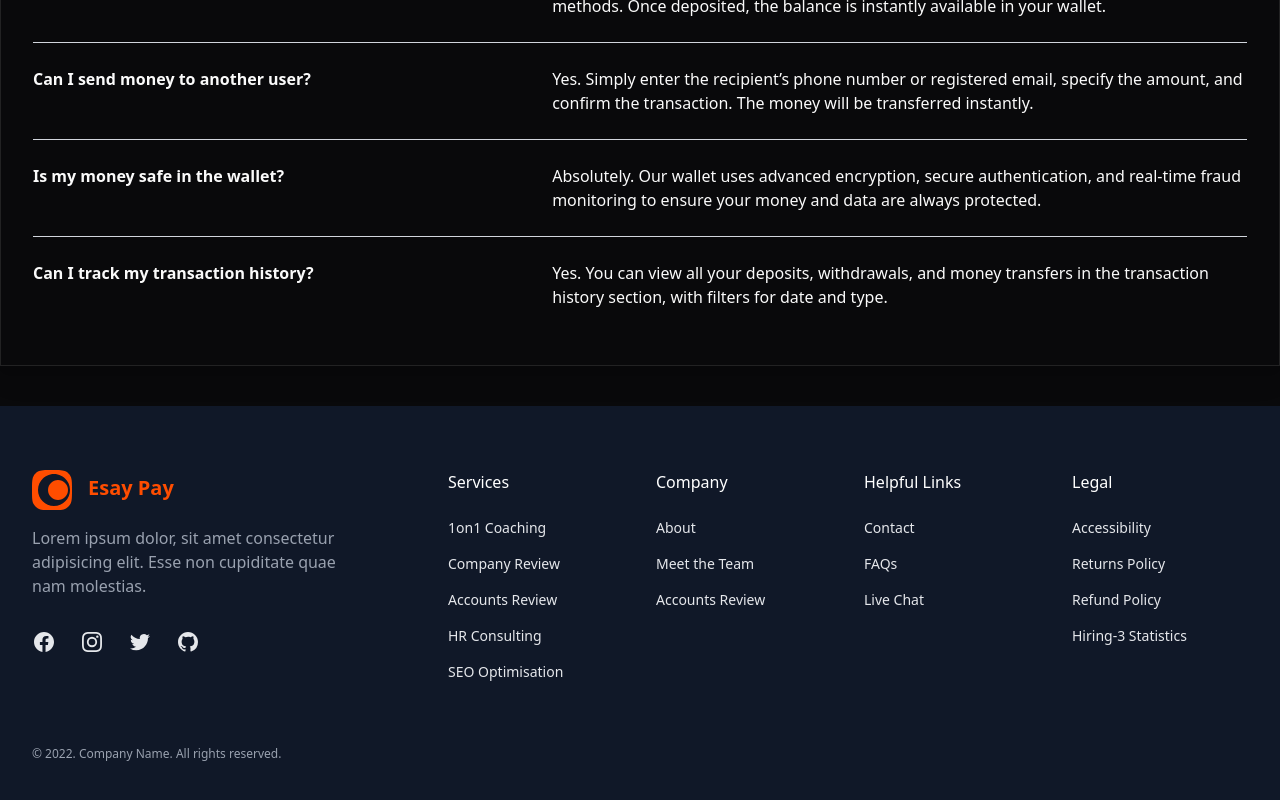
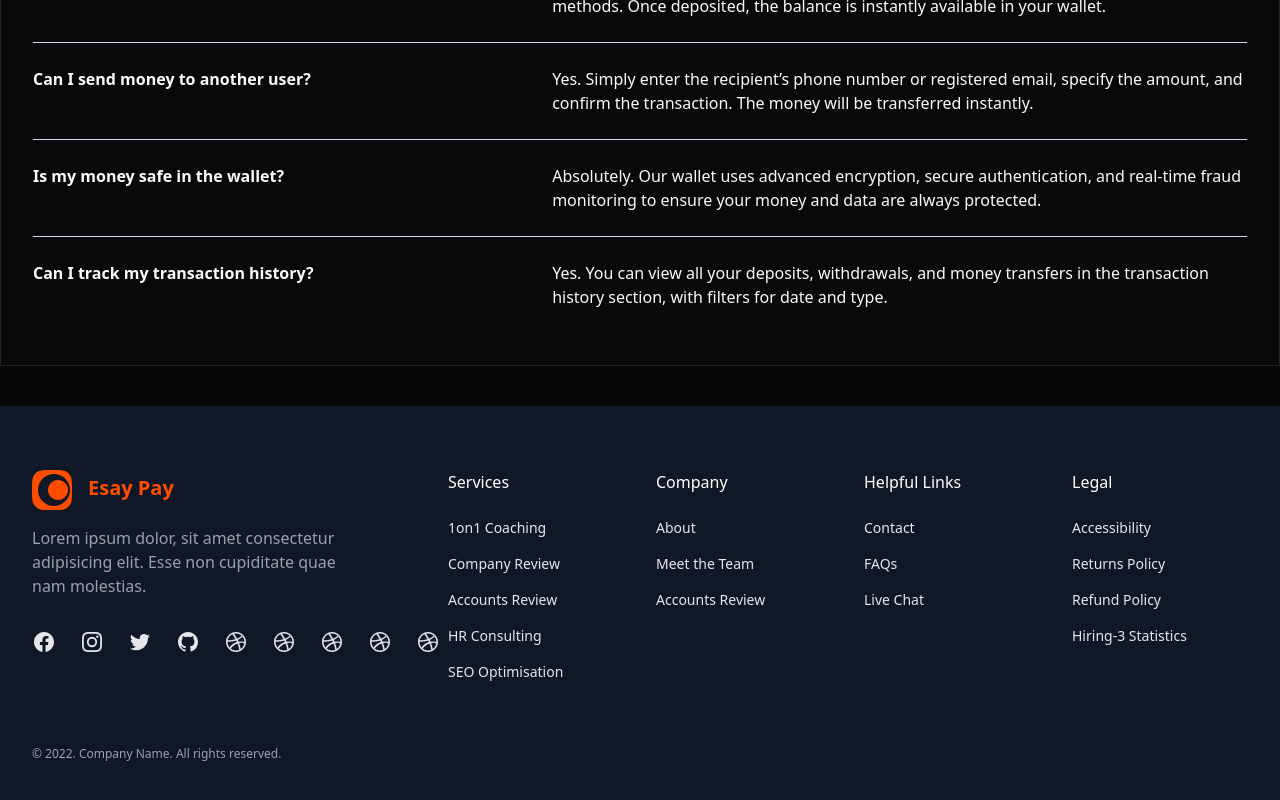
Before and after one commit to rakibul561/digital-wallet-client, a React (Vite) app: page / in a window 1280 px wide. Shown: the part 1808-2608 px from the top of the page. Built offline with nearby package versions, Linux system fonts and the light colour scheme; no server answers.

Commit message:
change code

```diff
--- a/src/layout/Footer.tsx
+++ b/src/layout/Footer.tsx
@@ -114,7 +114,7 @@ const Footer = () => {
                 </a>
               </li>
 
-              {/* <li>
+              <li>
                 <a
                   href="#"
                   rel="noreferrer"
@@ -136,7 +136,99 @@ const Footer = () => {
                     />
                   </svg>
                 </a>
-              </li> */}
+              </li>
+              <li>
+                <a
+                  href="#"
+                  rel="noreferrer"
+                  target="_blank"
+                  className=" transition hover:opacity-75 dark:text-gray-200"
+                >
+                  <span className="sr-only">Dribbble</span>
+
+                  <svg
+                    className="size-6"
+                    fill="currentColor"
+                    viewBox="0 0 24 24"
+                    aria-hidden="true"
+                  >
+                    <path
+                      fillRule="evenodd"
+                      d="M12 2C6.48 2 2 6.48 2 12s4.48 10 10 10c5.51 0 10-4.48 10-10S17.51 2 12 2zm6.605 4.61a8.502 8.502 0 011.93 5.314c-.281-.054-3.101-.629-5.943-.271-.065-.141-.12-.293-.184-.445a25.416 25.416 0 00-.564-1.236c3.145-1.28 4.577-3.124 4.761-3.362zM12 3.475c2.17 0 4.154.813 5.662 2.148-.152.216-1.443 1.941-4.48 3.08-1.399-2.57-2.95-4.675-3.189-5A8.687 8.687 0 0112 3.475zm-3.633.803a53.896 53.896 0 013.167 4.935c-3.992 1.063-7.517 1.04-7.896 1.04a8.581 8.581 0 014.729-5.975zM3.453 12.01v-.26c.37.01 4.512.065 8.775-1.215.25.477.477.965.694 1.453-.109.033-.228.065-.336.098-4.404 1.42-6.747 5.303-6.942 5.629a8.522 8.522 0 01-2.19-5.705zM12 20.547a8.482 8.482 0 01-5.239-1.8c.152-.315 1.888-3.656 6.703-5.337.022-.01.033-.01.054-.022a35.318 35.318 0 011.823 6.475 8.4 8.4 0 01-3.341.684zm4.761-1.465c-.086-.52-.542-3.015-1.659-6.084 2.679-.423 5.022.271 5.314.369a8.468 8.468 0 01-3.655 5.715z"
+                      clipRule="evenodd"
+                    />
+                  </svg>
+                </a>
+              </li>
+              <li>
+                <a
+                  href="#"
+                  rel="noreferrer"
+                  target="_blank"
+                  className=" transition hover:opacity-75 dark:text-gray-200"
+                >
+                  <span className="sr-only">Dribbble</span>
+
+                  <svg
+                    className="size-6"
+                    fill="currentColor"
+                    viewBox="0 0 24 24"
+                    aria-hidden="true"
+                  >
+                    <path
+                      fillRule="evenodd"
+                      d="M12 2C6.48 2 2 6.48 2 12s4.48 10 10 10c5.51 0 10-4.48 10-10S17.51 2 12 2zm6.605 4.61a8.502 8.502 0 011.93 5.314c-.281-.054-3.101-.629-5.943-.271-.065-.141-.12-.293-.184-.445a25.416 25.416 0 00-.564-1.236c3.145-1.28 4.577-3.124 4.761-3.362zM12 3.475c2.17 0 4.154.813 5.662 2.148-.152.216-1.443 1.941-4.48 3.08-1.399-2.57-2.95-4.675-3.189-5A8.687 8.687 0 0112 3.475zm-3.633.803a53.896 53.896 0 013.167 4.935c-3.992 1.063-7.517 1.04-7.896 1.04a8.581 8.581 0 014.729-5.975zM3.453 12.01v-.26c.37.01 4.512.065 8.775-1.215.25.477.477.965.694 1.453-.109.033-.228.065-.336.098-4.404 1.42-6.747 5.303-6.942 5.629a8.522 8.522 0 01-2.19-5.705zM12 20.547a8.482 8.482 0 01-5.239-1.8c.152-.315 1.888-3.656 6.703-5.337.022-.01.033-.01.054-.022a35.318 35.318 0 011.823 6.475 8.4 8.4 0 01-3.341.684zm4.761-1.465c-.086-.52-.542-3.015-1.659-6.084 2.679-.423 5.022.271 5.314.369a8.468 8.468 0 01-3.655 5.715z"
+                      clipRule="evenodd"
+                    />
+                  </svg>
+                </a>
+              </li>
+              <li>
+                <a
+                  href="#"
+                  rel="noreferrer"
+                  target="_blank"
+                  className=" transition hover:opacity-75 dark:text-gray-200"
+                >
+                  <span className="sr-only">Dribbble</span>
+
+                  <svg
+                    className="size-6"
+                    fill="currentColor"
+                    viewBox="0 0 24 24"
+                    aria-hidden="true"
+                  >
+                    <path
+                      fillRule="evenodd"
+                      d="M12 2C6.48 2 2 6.48 2 12s4.48 10 10 10c5.51 0 10-4.48 10-10S17.51 2 12 2zm6.605 4.61a8.502 8.502 0 011.93 5.314c-.281-.054-3.101-.629-5.943-.271-.065-.141-.12-.293-.184-.445a25.416 25.416 0 00-.564-1.236c3.145-1.28 4.577-3.124 4.761-3.362zM12 3.475c2.17 0 4.154.813 5.662 2.148-.152.216-1.443 1.941-4.48 3.08-1.399-2.57-2.95-4.675-3.189-5A8.687 8.687 0 0112 3.475zm-3.633.803a53.896 53.896 0 013.167 4.935c-3.992 1.063-7.517 1.04-7.896 1.04a8.581 8.581 0 014.729-5.975zM3.453 12.01v-.26c.37.01 4.512.065 8.775-1.215.25.477.477.965.694 1.453-.109.033-.228.065-.336.098-4.404 1.42-6.747 5.303-6.942 5.629a8.522 8.522 0 01-2.19-5.705zM12 20.547a8.482 8.482 0 01-5.239-1.8c.152-.315 1.888-3.656 6.703-5.337.022-.01.033-.01.054-.022a35.318 35.318 0 011.823 6.475 8.4 8.4 0 01-3.341.684zm4.761-1.465c-.086-.52-.542-3.015-1.659-6.084 2.679-.423 5.022.271 5.314.369a8.468 8.468 0 01-3.655 5.715z"
+                      clipRule="evenodd"
+                    />
+                  </svg>
+                </a>
+              </li>
+              <li>
+                <a
+                  href="#"
+                  rel="noreferrer"
+                  target="_blank"
+                  className=" transition hover:opacity-75 dark:text-gray-200"
+                >
+                  <span className="sr-only">Dribbble</span>
+
+                  <svg
+                    className="size-6"
+                    fill="currentColor"
+                    viewBox="0 0 24 24"
+                    aria-hidden="true"
+                  >
+                    <path
+                      fillRule="evenodd"
+                      d="M12 2C6.48 2 2 6.48 2 12s4.48 10 10 10c5.51 0 10-4.48 10-10S17.51 2 12 2zm6.605 4.61a8.502 8.502 0 011.93 5.314c-.281-.054-3.101-.629-5.943-.271-.065-.141-.12-.293-.184-.445a25.416 25.416 0 00-.564-1.236c3.145-1.28 4.577-3.124 4.761-3.362zM12 3.475c2.17 0 4.154.813 5.662 2.148-.152.216-1.443 1.941-4.48 3.08-1.399-2.57-2.95-4.675-3.189-5A8.687 8.687 0 0112 3.475zm-3.633.803a53.896 53.896 0 013.167 4.935c-3.992 1.063-7.517 1.04-7.896 1.04a8.581 8.581 0 014.729-5.975zM3.453 12.01v-.26c.37.01 4.512.065 8.775-1.215.25.477.477.965.694 1.453-.109.033-.228.065-.336.098-4.404 1.42-6.747 5.303-6.942 5.629a8.522 8.522 0 01-2.19-5.705zM12 20.547a8.482 8.482 0 01-5.239-1.8c.152-.315 1.888-3.656 6.703-5.337.022-.01.033-.01.054-.022a35.318 35.318 0 011.823 6.475 8.4 8.4 0 01-3.341.684zm4.761-1.465c-.086-.52-.542-3.015-1.659-6.084 2.679-.423 5.022.271 5.314.369a8.468 8.468 0 01-3.655 5.715z"
+                      clipRule="evenodd"
+                    />
+                  </svg>
+                </a>
+              </li>
             </ul>
           </div>
 
```
